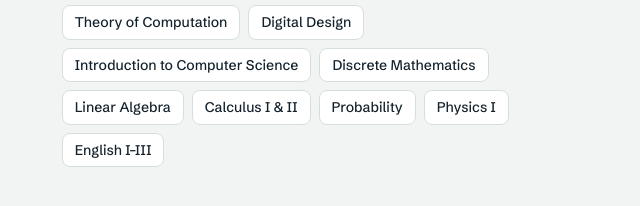
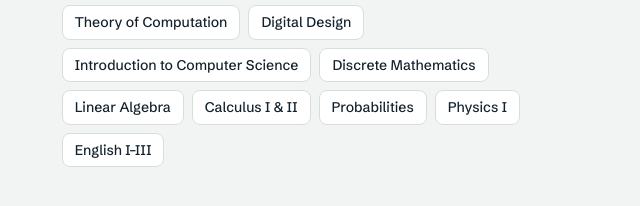
Before and after one commit to KonstantinosChr/konstantinoschr.github.io, a plain HTML site: page index.html in a window 1280 px wide. Shown: the part 4594-4800 px from the top of the page, 640-1280 px from the left. Drawn offline with Linux system fonts and the light colour scheme.

Commit message:
Rename Probability course to Probabilities

```diff
--- a/index.html
+++ b/index.html
@@ -269,7 +269,7 @@
                   <li data-i18n="c.discrete">Discrete Mathematics</li>
                   <li data-i18n="c.linalg">Linear Algebra</li>
                   <li data-i18n="c.calc">Calculus I &amp; II</li>
-                  <li data-i18n="c.prob">Probability</li>
+                  <li data-i18n="c.prob">Probabilities</li>
                   <li data-i18n="c.physics">Physics I</li>
                   <li data-i18n="c.english">English I–III</li>
                 </ul>
```
